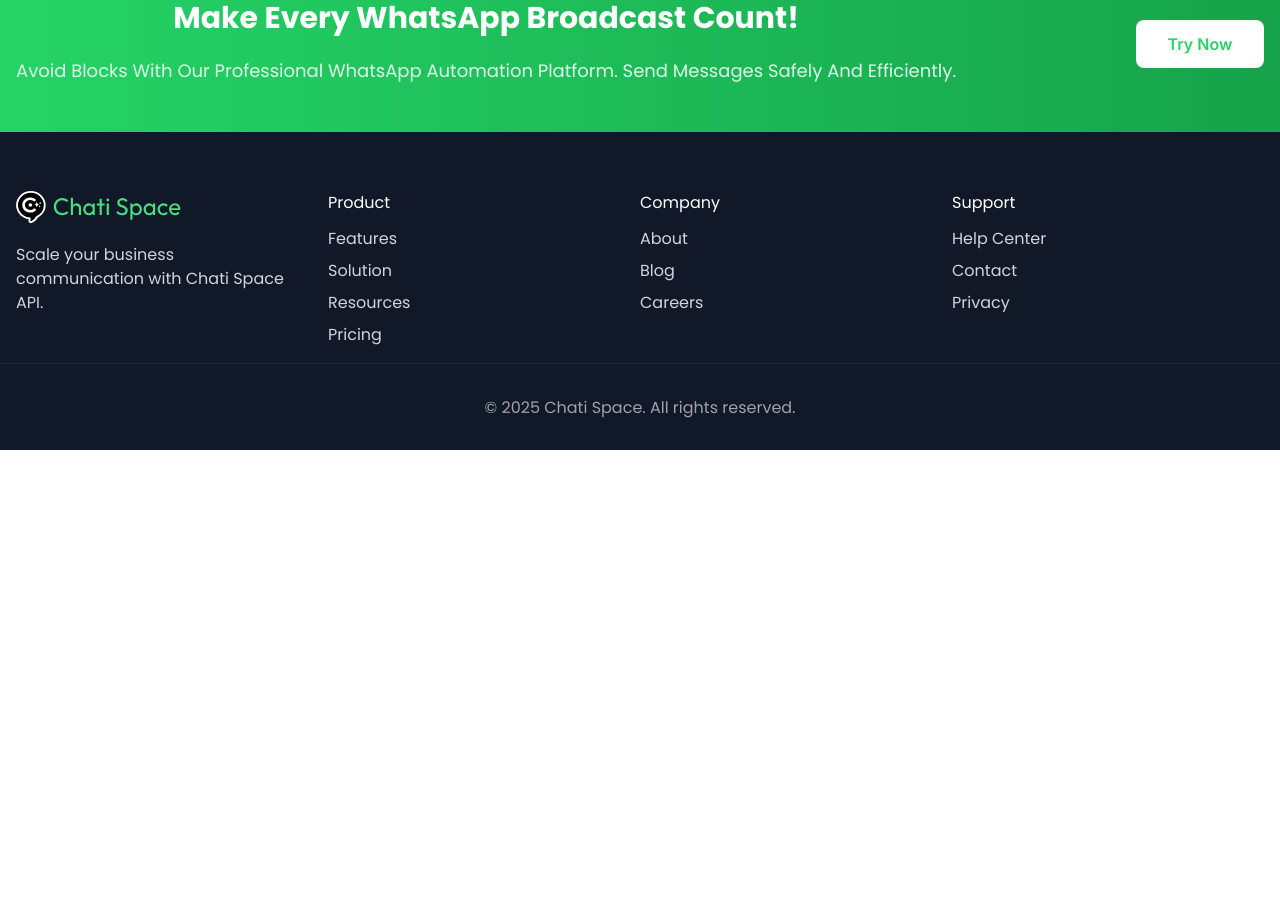
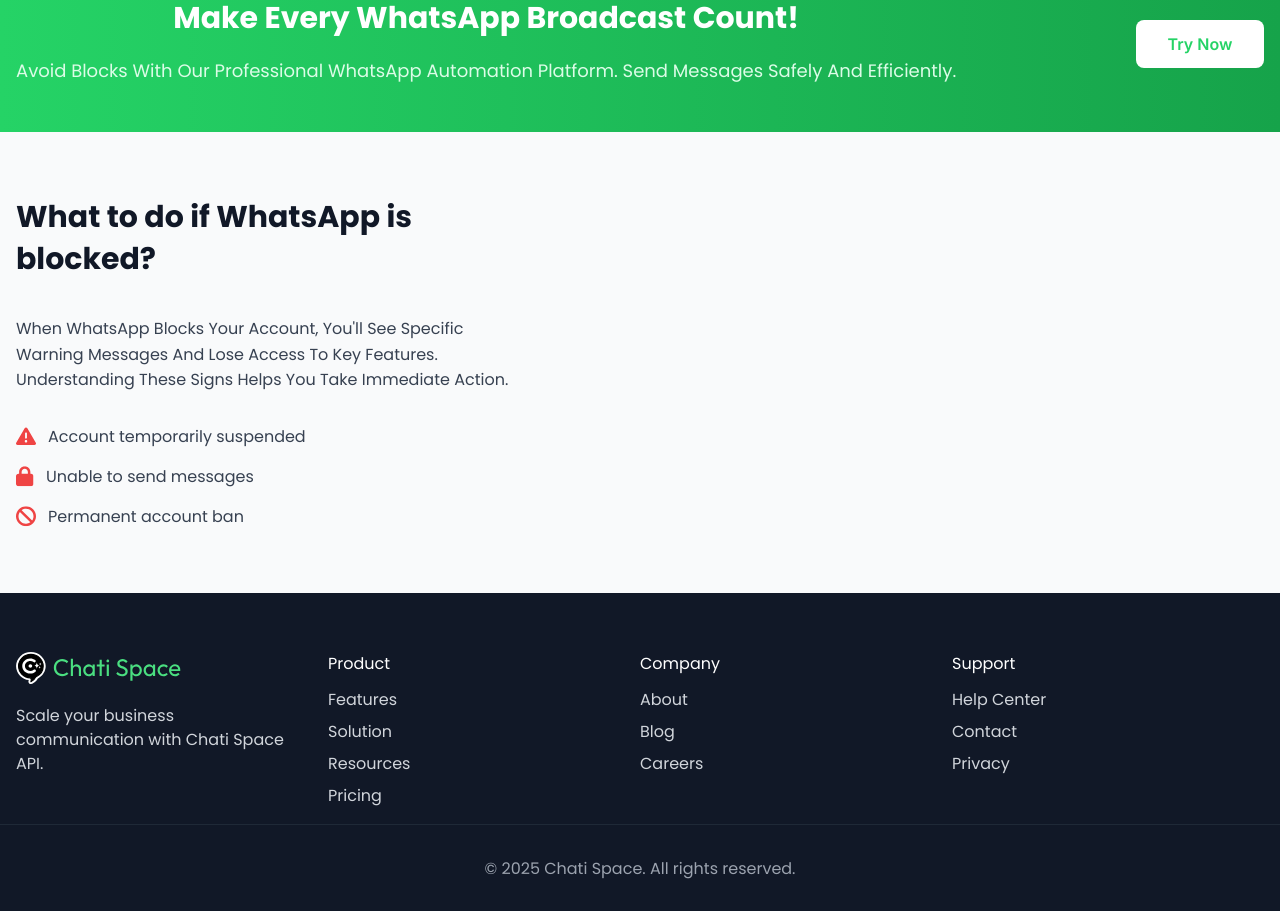
Before and after one commit to AQuadic/chat.space_nextjs, a Next.js app: page /resources/blog_details in a window 1280 px wide. Shown: the part 980-1891 px from the top of the page. Before the commit the page ends 1430 px from the top, so only its background shows below. Built offline with nearby package versions, Linux system fonts and the light colour scheme.

Commit message:
whatsapp blocked ? section

```diff
--- a/src/app/resources/blog_details/page.tsx
+++ b/src/app/resources/blog_details/page.tsx
@@ -1,5 +1,6 @@
 import BlogDetailsHero from '@/components/resources/blog_details/BlogDetailsHero'
 import BroadcastCount from '@/components/resources/blog_details/BroadcastCount'
+import WhatsappBlocked from '@/components/resources/blog_details/WhatsappBlocked'
 import React from 'react'
 
 const page = () => {
@@ -7,6 +8,7 @@
         <div>
             <BlogDetailsHero />
             <BroadcastCount />
+            <WhatsappBlocked />
         </div>
     )
 }
--- /dev/null
+++ b/src/components/icons/resources/Lock.tsx
@@ -0,0 +1,23 @@
+import React from 'react'
+
+const Lock = () => {
+    return (
+        <svg width="18" height="21" viewBox="0 0 18 21" fill="none" xmlns="http://www.w3.org/2000/svg">
+            <g clip-path="url(#clip0_361_219)">
+            <g clip-path="url(#clip1_361_219)">
+            <path d="M5.625 5.875V7.75H11.875V5.875C11.875 4.14844 10.4766 2.75 8.75 2.75C7.02344 2.75 5.625 4.14844 5.625 5.875ZM3.125 7.75V5.875C3.125 2.76953 5.64453 0.25 8.75 0.25C11.8555 0.25 14.375 2.76953 14.375 5.875V7.75H15C16.3789 7.75 17.5 8.87109 17.5 10.25V17.75C17.5 19.1289 16.3789 20.25 15 20.25H2.5C1.12109 20.25 0 19.1289 0 17.75V10.25C0 8.87109 1.12109 7.75 2.5 7.75H3.125Z" fill="#EF4444"/>
+            </g>
+            </g>
+            <defs>
+            <clipPath id="clip0_361_219">
+            <rect width="17.5" height="20" fill="white" transform="translate(0 0.25)"/>
+            </clipPath>
+            <clipPath id="clip1_361_219">
+            <path d="M0 0.25H17.5V20.25H0V0.25Z" fill="white"/>
+            </clipPath>
+            </defs>
+        </svg>
+    )
+}
+
+export default Lock
--- /dev/null
+++ b/src/components/icons/resources/Permission.tsx
@@ -0,0 +1,23 @@
+import React from 'react'
+
+const Permission = () => {
+    return (
+        <svg width="20" height="21" viewBox="0 0 20 21" fill="none" xmlns="http://www.w3.org/2000/svg">
+            <g clip-path="url(#clip0_361_224)">
+            <g clip-path="url(#clip1_361_224)">
+            <path d="M14.3438 16.3633L3.88672 5.90625C3.01172 7.12891 2.5 8.62891 2.5 10.25C2.5 14.3906 5.85938 17.75 10 17.75C11.6211 17.75 13.1211 17.2383 14.3438 16.3633ZM16.1133 14.5938C16.9883 13.3711 17.5 11.8711 17.5 10.25C17.5 6.10938 14.1406 2.75 10 2.75C8.37891 2.75 6.87891 3.26172 5.65625 4.13672L16.1133 14.5938ZM0 10.25C0 7.59784 1.05357 5.0543 2.92893 3.17893C4.8043 1.30357 7.34784 0.25 10 0.25C12.6522 0.25 15.1957 1.30357 17.0711 3.17893C18.9464 5.0543 20 7.59784 20 10.25C20 12.9022 18.9464 15.4457 17.0711 17.3211C15.1957 19.1964 12.6522 20.25 10 20.25C7.34784 20.25 4.8043 19.1964 2.92893 17.3211C1.05357 15.4457 0 12.9022 0 10.25Z" fill="#EF4444"/>
+            </g>
+            </g>
+            <defs>
+            <clipPath id="clip0_361_224">
+            <rect width="20" height="20" fill="white" transform="translate(0 0.25)"/>
+            </clipPath>
+            <clipPath id="clip1_361_224">
+            <path d="M0 0.25H20V20.25H0V0.25Z" fill="white"/>
+            </clipPath>
+            </defs>
+        </svg>
+    )
+}
+
+export default Permission
--- /dev/null
+++ b/src/components/icons/resources/Warning.tsx
@@ -0,0 +1,23 @@
+import React from 'react'
+
+const Warning = () => {
+    return (
+        <svg width="20" height="21" viewBox="0 0 20 21" fill="none" xmlns="http://www.w3.org/2000/svg">
+            <g clip-path="url(#clip0_361_214)">
+            <g clip-path="url(#clip1_361_214)">
+            <path d="M10.0005 1.5C10.5552 1.5 11.0669 1.79297 11.3482 2.27344L19.7857 16.6484C20.0708 17.1328 20.0708 17.7305 19.7935 18.2148C19.5161 18.6992 18.9966 19 18.438 19H1.56301C1.00442 19 0.484886 18.6992 0.207543 18.2148C-0.0698012 17.7305 -0.0658949 17.1289 0.215355 16.6484L8.65285 2.27344C8.9341 1.79297 9.44582 1.5 10.0005 1.5ZM10.0005 6.5C9.48098 6.5 9.06301 6.91797 9.06301 7.4375V11.8125C9.06301 12.332 9.48098 12.75 10.0005 12.75C10.52 12.75 10.938 12.332 10.938 11.8125V7.4375C10.938 6.91797 10.52 6.5 10.0005 6.5ZM11.2505 15.25C11.2505 14.9185 11.1188 14.6005 10.8844 14.3661C10.65 14.1317 10.332 14 10.0005 14C9.66899 14 9.35105 14.1317 9.11663 14.3661C8.88221 14.6005 8.75051 14.9185 8.75051 15.25C8.75051 15.5815 8.88221 15.8995 9.11663 16.1339C9.35105 16.3683 9.66899 16.5 10.0005 16.5C10.332 16.5 10.65 16.3683 10.8844 16.1339C11.1188 15.8995 11.2505 15.5815 11.2505 15.25Z" fill="#EF4444"/>
+            </g>
+            </g>
+            <defs>
+            <clipPath id="clip0_361_214">
+            <rect width="20" height="20" fill="white" transform="translate(0 0.25)"/>
+            </clipPath>
+            <clipPath id="clip1_361_214">
+            <path d="M0 0.25H20V20.25H0V0.25Z" fill="white"/>
+            </clipPath>
+            </defs>
+        </svg>
+    )
+}
+
+export default Warning
--- /dev/null
+++ b/src/components/resources/blog_details/WhatsappBlocked.tsx
@@ -0,0 +1,31 @@
+import Lock from '@/components/icons/resources/Lock'
+import Permission from '@/components/icons/resources/Permission'
+import Warning from '@/components/icons/resources/Warning'
+import React from 'react'
+
+const WhatsappBlocked = () => {
+    return (
+        <section className='bg-[#F9FAFB] py-16'>
+            <div className='container'>
+                <h1 className='text-[#111827] md:text-[30px] text-xl font-bold'>What to do if WhatsApp is <br /> blocked?</h1>
+                <p className='text-[#374151] md:text-base text-sm font-normal leading-[1.6] capitalize mt-9'>When WhatsApp blocks your account, you&apos;ll see specific <br /> warning messages and lose access to key features. <br /> Understanding these signs helps you take immediate action.</p>
+                <ul className='mt-8'>
+                    <li className='flex items-center gap-3'>
+                        <Warning />
+                        <p className='text-[#374151] md:text-base text-sm font-normal'>Account temporarily suspended</p>
+                    </li>
+                    <li className='flex items-center gap-3 mt-4'>
+                        <Lock />
+                        <p className='text-[#374151] md:text-base text-sm font-normal'>Unable to send messages</p>
+                    </li>
+                    <li className='flex items-center gap-3 mt-4'>
+                        <Permission />
+                        <p className='text-[#374151] md:text-base text-sm font-normal'>Permanent account ban</p>
+                    </li>
+                </ul>
+            </div>
+        </section>
+    )
+}
+
+export default WhatsappBlocked
```
